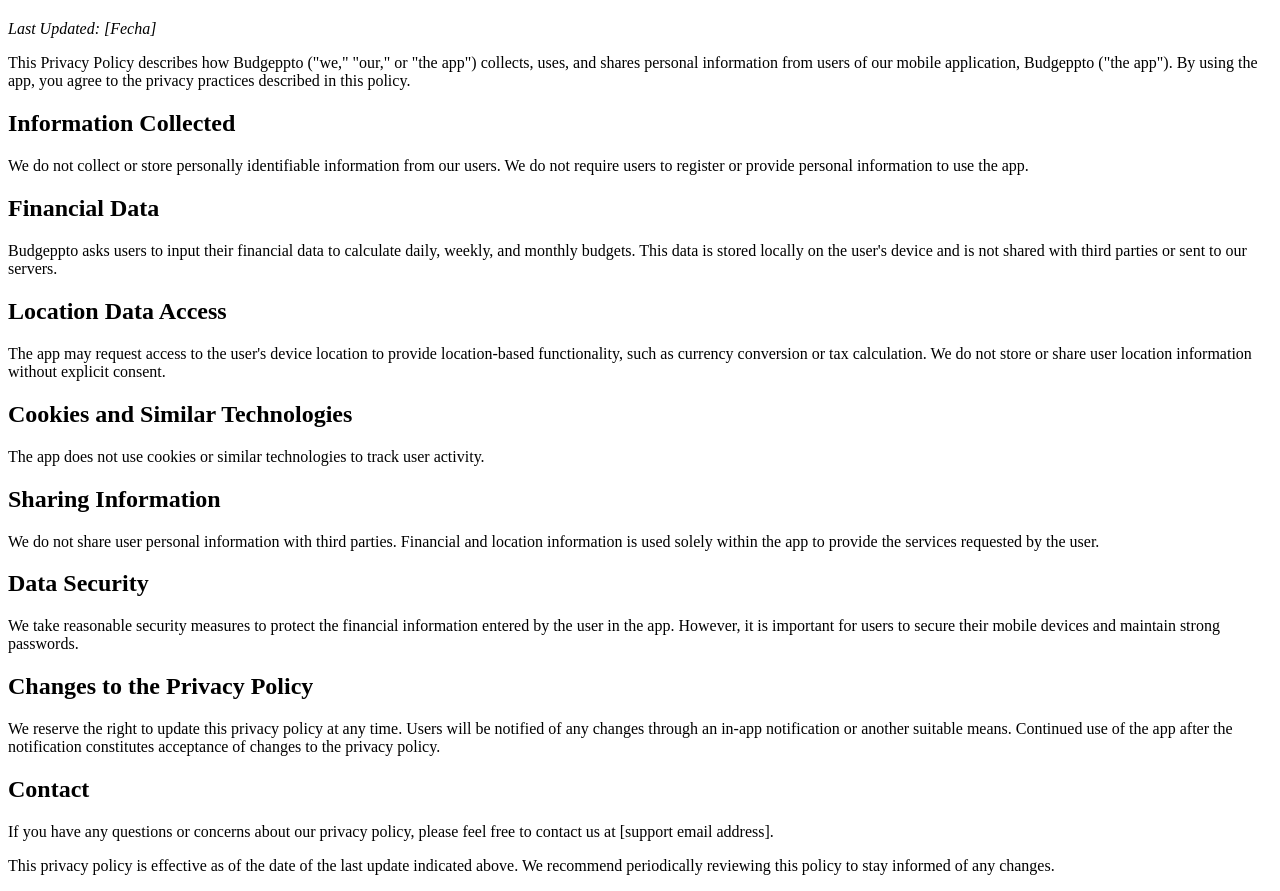
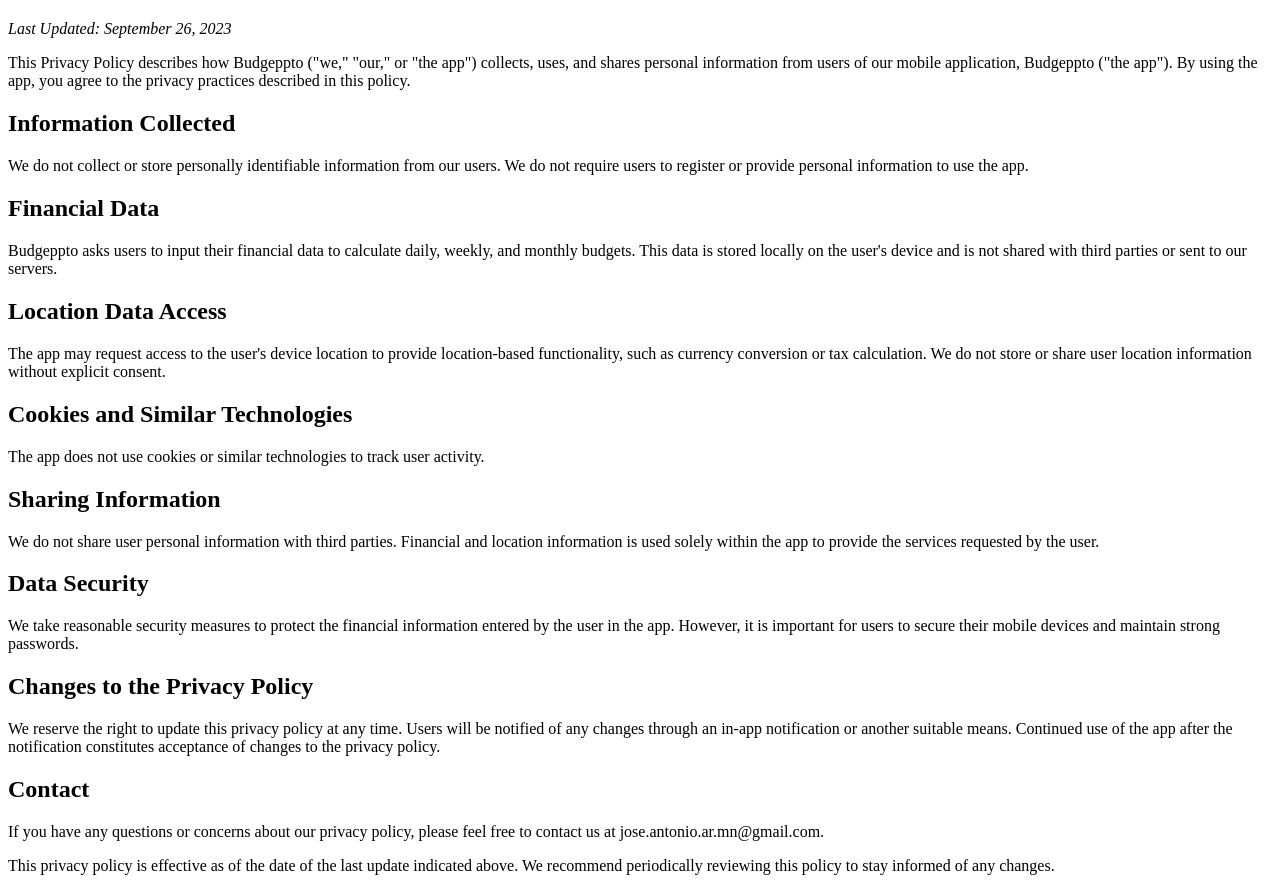
Before and after one commit to joseAntonioArMn/budgeppto-privacy-policy, a plain HTML site: page index.html in a window 1280 px wide. Shown: the part 46-937 px from the top of the page. Drawn offline with Linux system fonts and the light colour scheme.

Commit message:
update date and email

```diff
--- a/index.html
+++ b/index.html
@@ -1,5 +1,5 @@
 <h1>Budgeppto Privacy Policy</h1>
-<p><em>Last Updated: [Fecha]</em></p>
+<p><em>Last Updated: September 26, 2023</em></p>
 
 <p>This Privacy Policy describes how Budgeppto ("we," "our," or "the app") collects, uses, and shares personal information from users of our mobile application, Budgeppto ("the app"). By using the app, you agree to the privacy practices described in this policy.</p>
 
@@ -25,6 +25,6 @@
 <p>We reserve the right to update this privacy policy at any time. Users will be notified of any changes through an in-app notification or another suitable means. Continued use of the app after the notification constitutes acceptance of changes to the privacy policy.</p>
 
 <h2>Contact</h2>
-<p>If you have any questions or concerns about our privacy policy, please feel free to contact us at [support email address].</p>
+<p>If you have any questions or concerns about our privacy policy, please feel free to contact us at jose.antonio.ar.mn@gmail.com.</p>
 
 <p>This privacy policy is effective as of the date of the last update indicated above. We recommend periodically reviewing this policy to stay informed of any changes.</p>
```
